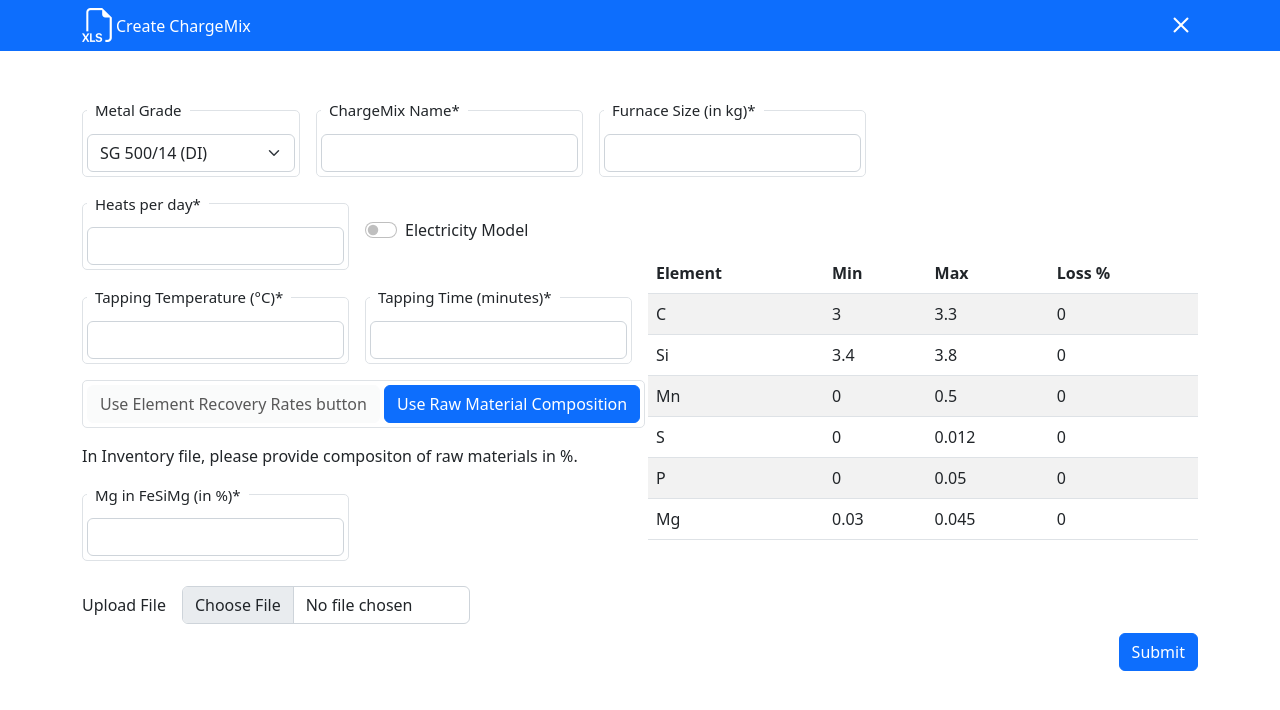
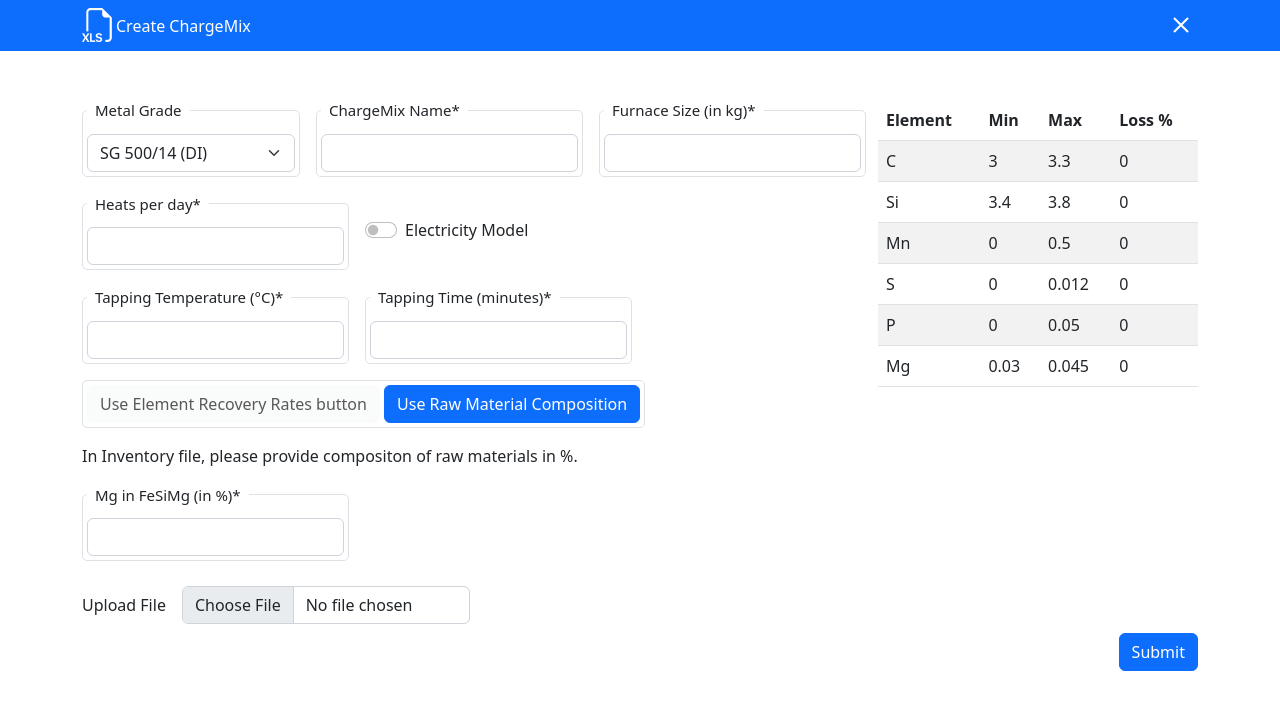
Before and after one commit to RajdeepDs/Assignment, a plain HTML site: page index.html in a window 1280 px wide. Drawn offline with nearby package versions, Linux system fonts and the light colour scheme.

Commit message:
changes made

```diff
--- a/index.html
+++ b/index.html
@@ -22,6 +22,8 @@
       </div>
     </div>
     <form action="" method="post">
+      <div class="container cont-body">
+        <div class="container col-divide">
           <div class="container fstrow pt-5">
             <fieldset class="form-group border p-1 me-3">
               <legend class="w-auto px-2">Metal Grade</legend>
@@ -44,9 +46,6 @@
               </div>
             </fieldset>
           </div>
-
-      <div class="container cont-body">
-        <div class="container col-divide">
           <div class="container scndrow pt-3">
             <fieldset class="form-group border p-1 me-3">
               <legend class="w-auto px-2">Heats per day*</legend>
--- a/main.css
+++ b/main.css
@@ -11,7 +11,7 @@ i {
 .container {
   display: flex;
   justify-content: space-between;
-  align-items: center;
+  align-items: flex-start;
 }
 .PageName {
   display: flex;
@@ -27,13 +27,18 @@ legend {
   font-size: 15px;
   float: none;
 }
-.form-select {
-  width: 13rem;
+@media (min-width: 768px) {
+  .form-select {
+    width: 13rem;
+  }
 }
 @media screen and (max-width: 768px) {
   .cont-body {
     display: block;
   }
+}
+.fstrow {
+  padding-left: 0px;
 }
 .fstrow,
 .scndrow,
@@ -58,7 +63,9 @@ legend {
   justify-content: flex-start;
   padding: 0px;
 }
-
+.table {
+  margin-top: 49px;
+}
 .form-group .border {
   border-radius: 10px;
 }
```
Lines whose indentation alone changed are shown as unchanged.
